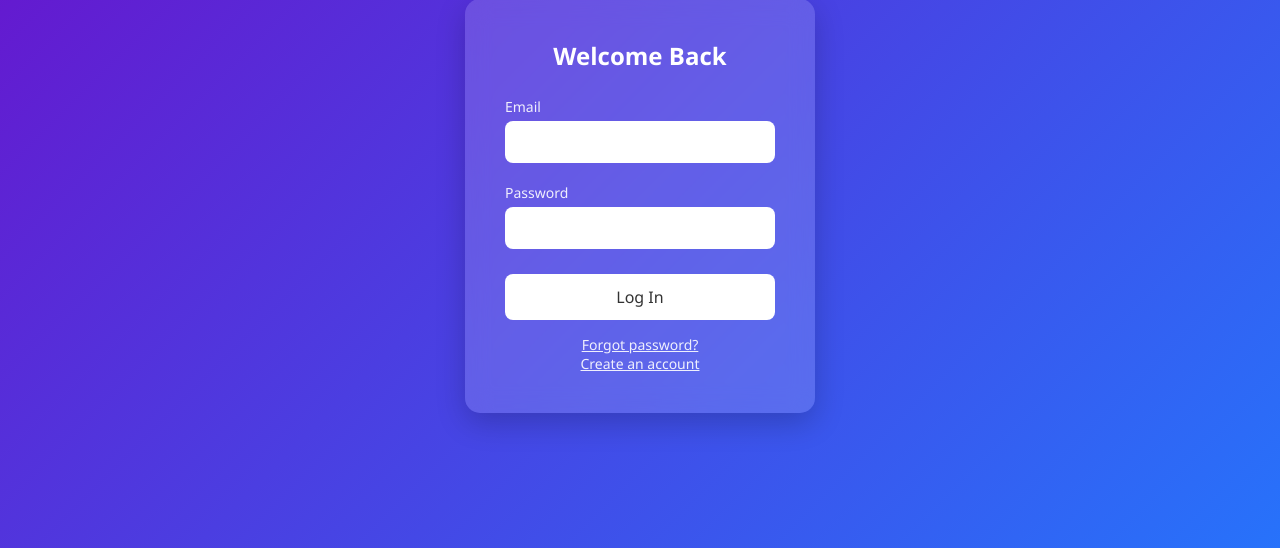
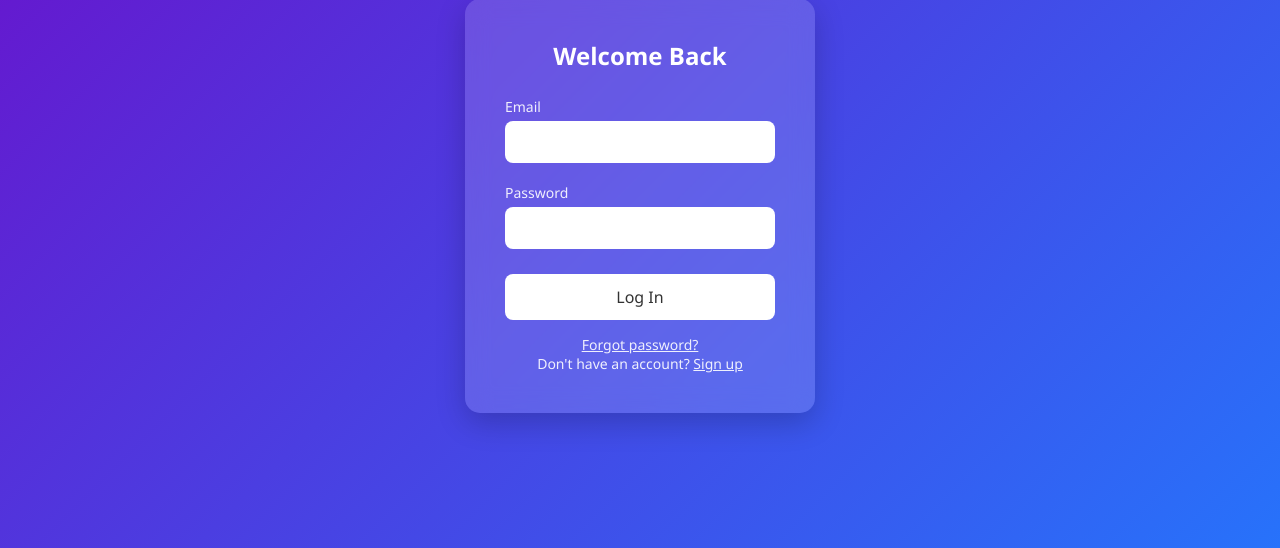
Before and after one commit to eece-4081-fall-2025/team_2_investment_tracker_app, a Django app: page /accounts/login/ in a window 1280 px wide. Shown: the part 194-742 px from the top of the page. Run offline with Django 5.2, Linux system fonts and the light colour scheme.

Commit message:
Update login.html

```diff
--- a/portfolio/templates/registration/login.html
+++ b/portfolio/templates/registration/login.html
@@ -113,7 +113,7 @@
 
             <div class="links">
                 <p><a href="#">Forgot password?</a></p>
-                <p><a href="#">Create an account</a></p>
+                <p>Don't have an account? <a href="signup.html">Sign up</a></p>
             </div>
         </form>
     </div>
```
